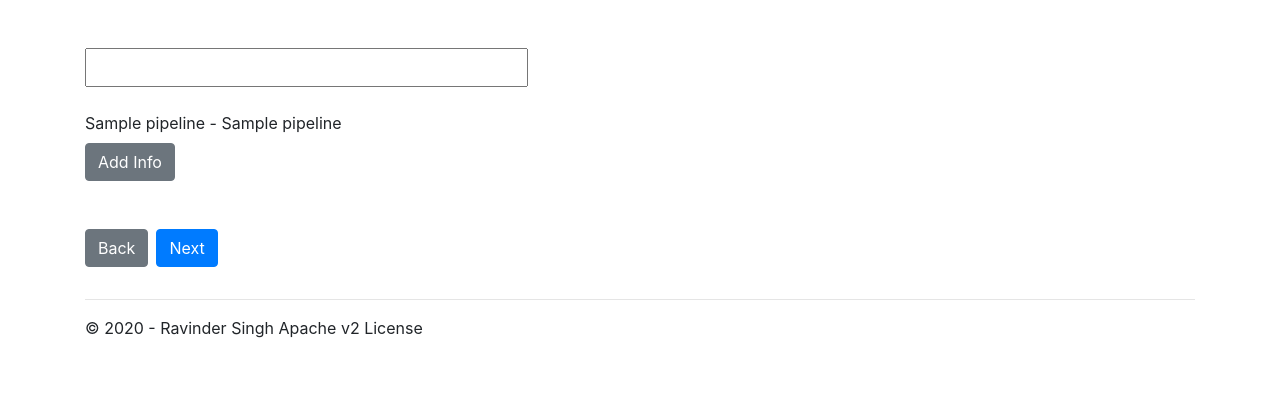
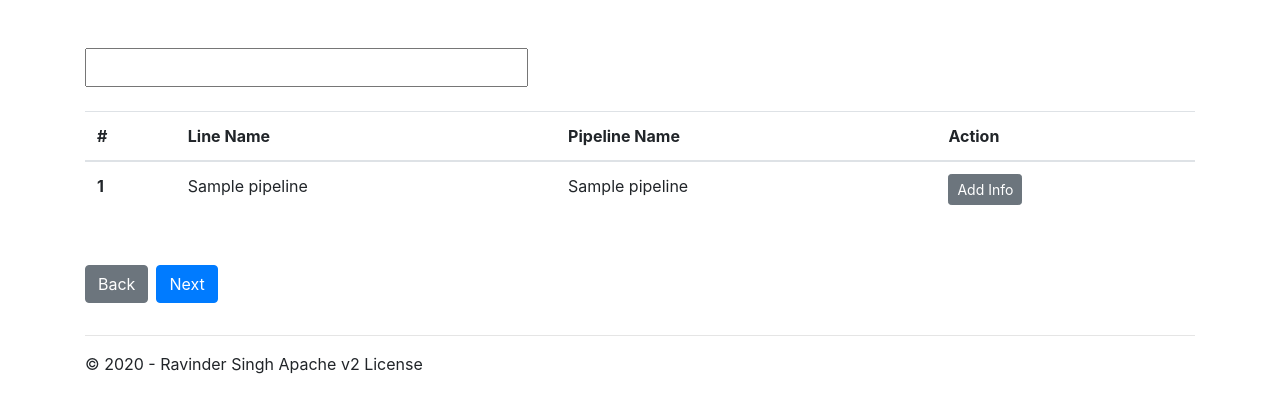
Before and after one commit to ravi-2912/database_app, a Flask app: template ToughnessDatabase/ToughnessDatabase/templates/forms/pipeline.html in a window 1280 px wide. Shown: the part 68-481 px from the top of the page. Run offline with Flask 2, Linux system fonts and the light colour scheme; the template is opened without the code that fills it: most values are stand-ins (such as "Sample title", 1, 10 or a date in 2020); form fields are guessed from the names that the template uses; parts of the project's set-up code (start-up, migrations or seed data) failed here and were passed over; some libraries are stand-ins or nearby versions.

Commit message:
Modified to display in table format.

```diff
--- a/ToughnessDatabase/ToughnessDatabase/templates/forms/pipeline.html
+++ b/ToughnessDatabase/ToughnessDatabase/templates/forms/pipeline.html
@@ -4,21 +4,35 @@
 
 <form action="/add/pipeline" method="POST">
 
-    {% for pipeline in pipelines %}
-    <div class="form-group">
-        <label>
-            {{ pipeline.short_name }}
-            {% if pipeline.name %}
-                - {{ pipeline.name }}
-            {% endif %}
-        </label>
-        <div>
-            <a role="button" class="btn btn-secondary" href="{{ url_for('add_pipeline_info', line_name=pipeline.short_name) }}">
-                Add Info
-            </a>
-        </div>
-    </div>
-    {% endfor %}
+    <table class="table">
+        <thead>
+            <th scope="col">#</th>
+            <th scope="col">Line Name</th>
+            <th scope="col">Pipeline Name</th>
+            <th scope="col">Action</th>
+            <!--TODO: Status updates
+            <th scope="col">Status</th>-->
+        </thead>
+        <tbody>
+            {% for pipeline in pipelines %}
+            <tr>
+                <th scope="row">{{ loop.index }}</th>
+                <td>{{ pipeline.short_name }} </td>
+                <td>{{ pipeline.name }}</td>
+                <td>
+                    <a role="button" class="btn btn-secondary btn-sm" href="{{ url_for('add_pipeline_info', line_name=pipeline.short_name) }}">
+                        Add Info
+                    </a>
+                    <!--TODO: Status updates and this
+                        <a role="button" class="btn btn-secondary btn-sm" href="{{ url_for('add_pipeline_info', line_name=pipeline.short_name) }}">
+                        Add Test
+                    </a>-->
+                </td>
+            </tr>
+            {% endfor %}
+        </tbody>
+    </table>
+
 
     <div class="form-group d-flex mt-5">
         <a role="button" class="btn btn-secondary mr-2" href="/add/project">Back</a>
```
